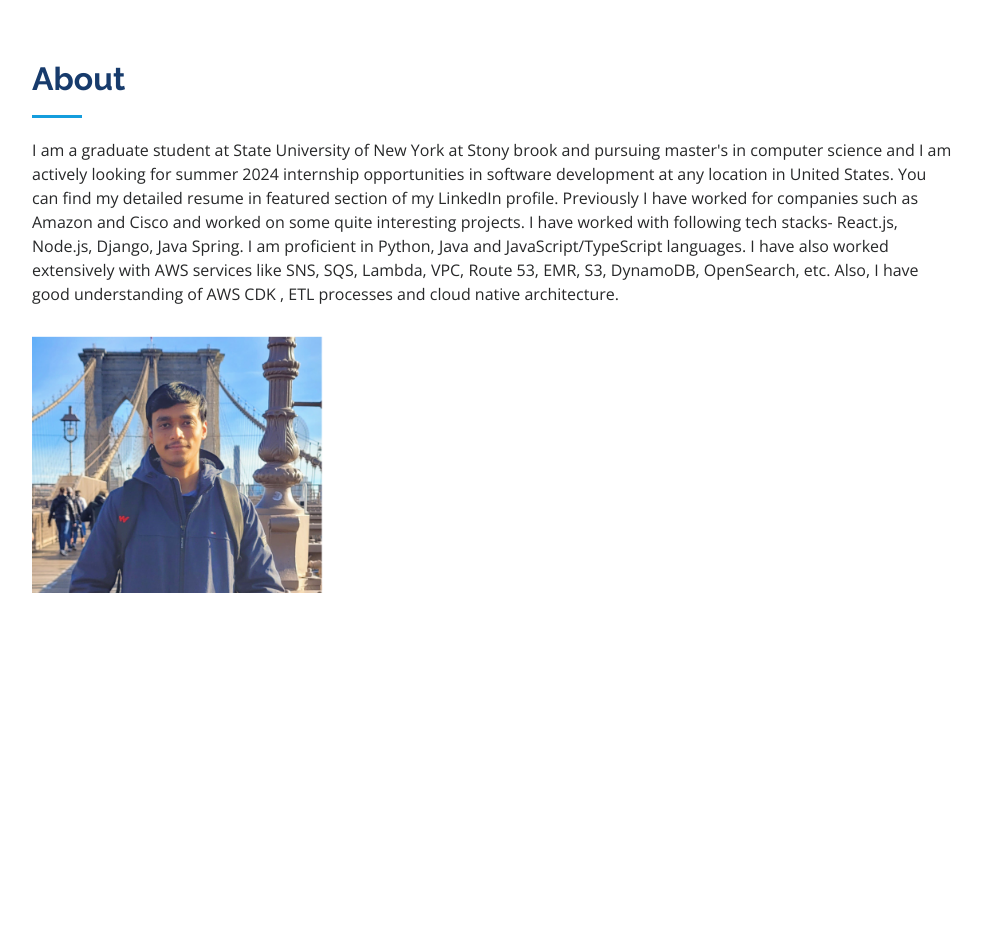
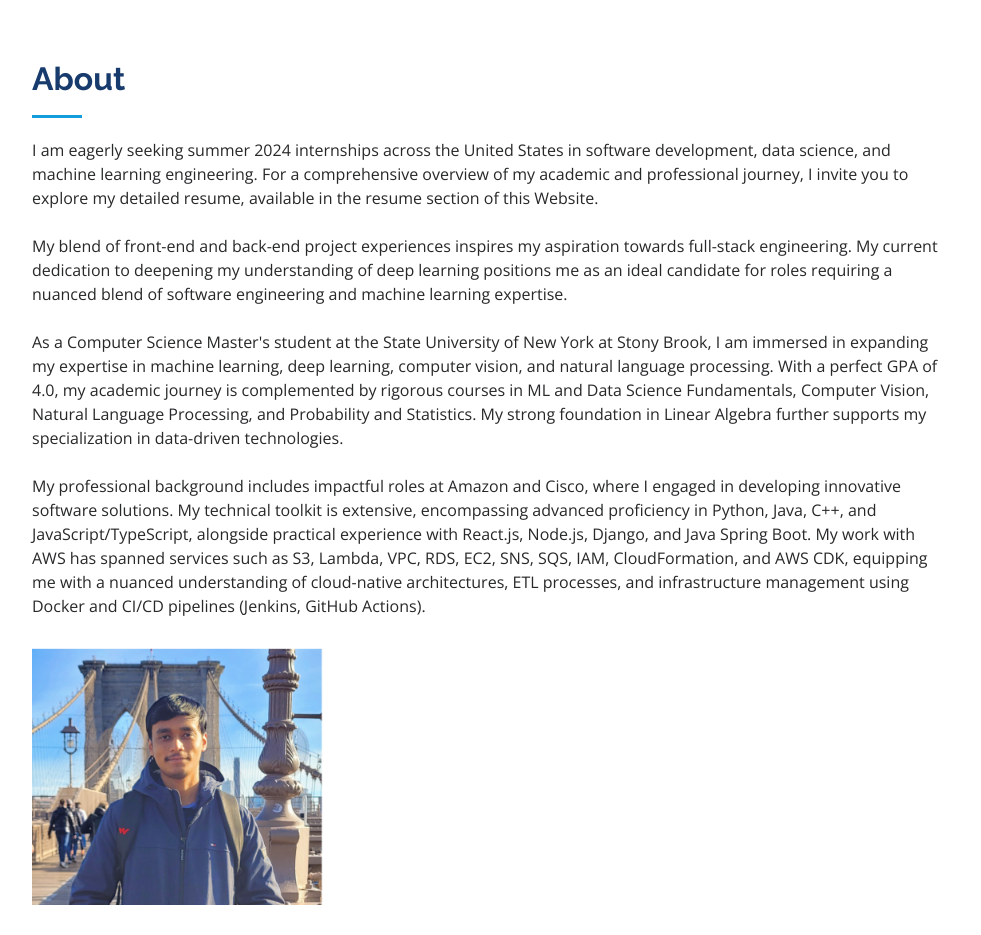
Before and after one commit to hpgupt/hpgupt.github.io, a plain HTML site: page index.html in a window 1280 px wide. Shown: the part 800-1735 px from the top of the page, without its empty margins (298-1279 px from the left). Before the commit the page ends 1453 px from the top, so only its background shows below. Drawn offline with nearby package versions, Linux system fonts and the light colour scheme.

Commit message:
Changes in about section

```diff
--- a/index.html
+++ b/index.html
@@ -84,9 +84,19 @@
 
         <div class="section-title">
           <h2>About</h2>
-          <p>I am a graduate student at State University of New York at Stony brook and pursuing master's in computer science and I am actively looking for summer 2024 internship opportunities in software development at any location in United States.
-            You can find my detailed resume in featured section of my LinkedIn profile. Previously I have worked for companies such as Amazon and Cisco and worked on some quite interesting projects. I have worked with following tech stacks- React.js, Node.js, Django, Java Spring. I am proficient in Python, Java and JavaScript/TypeScript languages. I have also worked extensively with AWS services like SNS, SQS, Lambda, VPC, Route 53, EMR, S3, DynamoDB, OpenSearch, etc. Also, I have good understanding of AWS CDK , ETL processes and cloud native architecture.</p>
-        </div>
+          <p>
+            I am eagerly seeking summer 2024 internships across the United States in software development, data science, and machine learning engineering. For a comprehensive overview of my academic and professional journey, I invite you to explore my detailed resume, available in the resume section of this Website.
+          </p><br/>
+        <p>
+          My blend of front-end and back-end project experiences inspires my aspiration towards full-stack engineering. My current dedication to deepening my understanding of deep learning positions me as an ideal candidate for roles requiring a nuanced blend of software engineering and machine learning expertise.
+        </p><br/>
+      <p>
+        As a Computer Science Master's student at the State University of New York at Stony Brook, I am immersed in expanding my expertise in machine learning, deep learning, computer vision, and natural language processing. With a perfect GPA of 4.0, my academic journey is complemented by rigorous courses in ML and Data Science Fundamentals, Computer Vision, Natural Language Processing, and Probability and Statistics. My strong foundation in Linear Algebra further supports my specialization in data-driven technologies.
+
+      </p><br/>
+    <p>
+      My professional background includes impactful roles at Amazon and Cisco, where I engaged in developing innovative software solutions. My technical toolkit is extensive, encompassing advanced proficiency in Python, Java, C++, and JavaScript/TypeScript, alongside practical experience with React.js, Node.js, Django, and Java Spring Boot. My work with AWS has spanned services such as S3, Lambda, VPC, RDS, EC2, SNS, SQS, IAM, CloudFormation, and AWS CDK, equipping me with a nuanced understanding of cloud-native architectures, ETL processes, and infrastructure management using Docker and CI/CD pipelines (Jenkins, GitHub Actions).
+    </p></div>
 
         <div class="row">
           <div class="col-lg-4" data-aos="fade-right">
```
